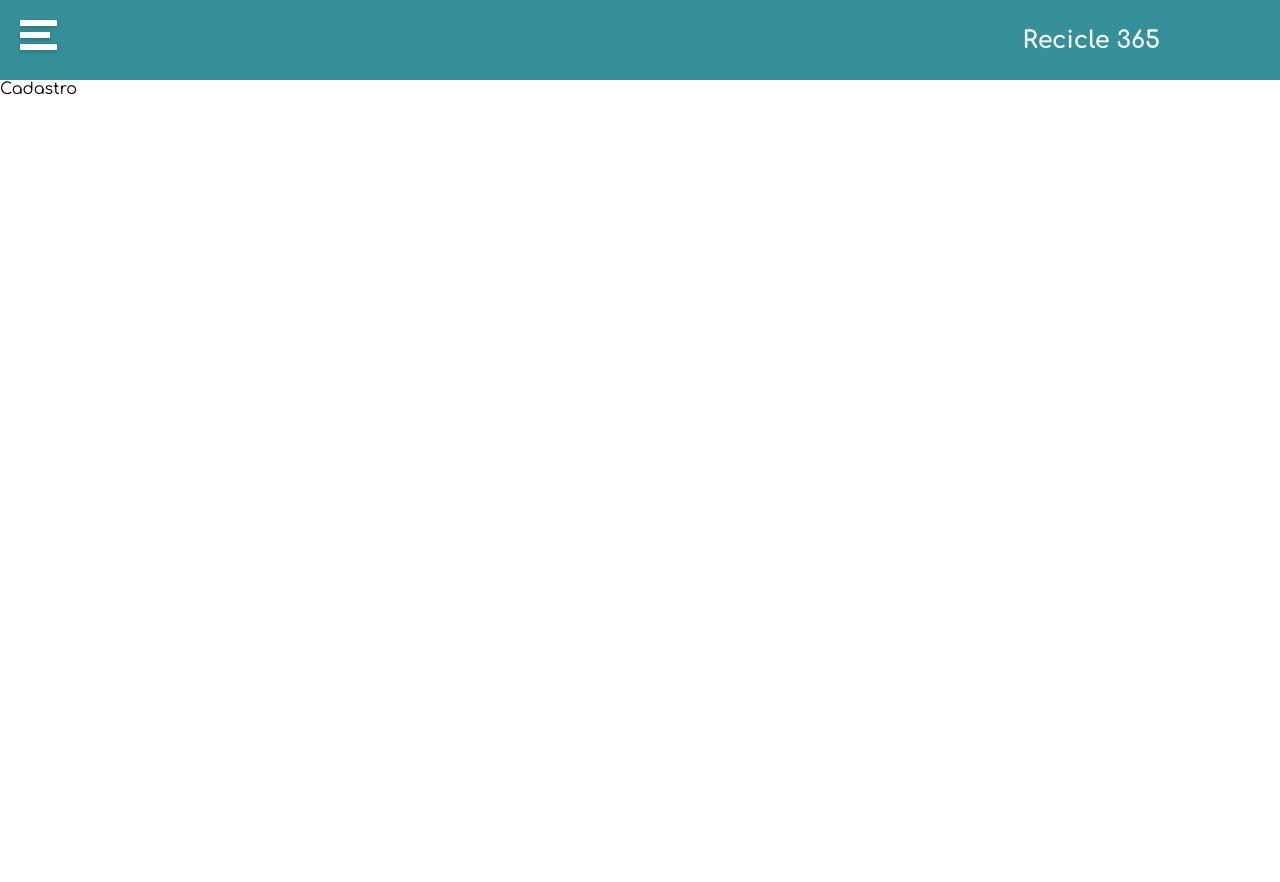
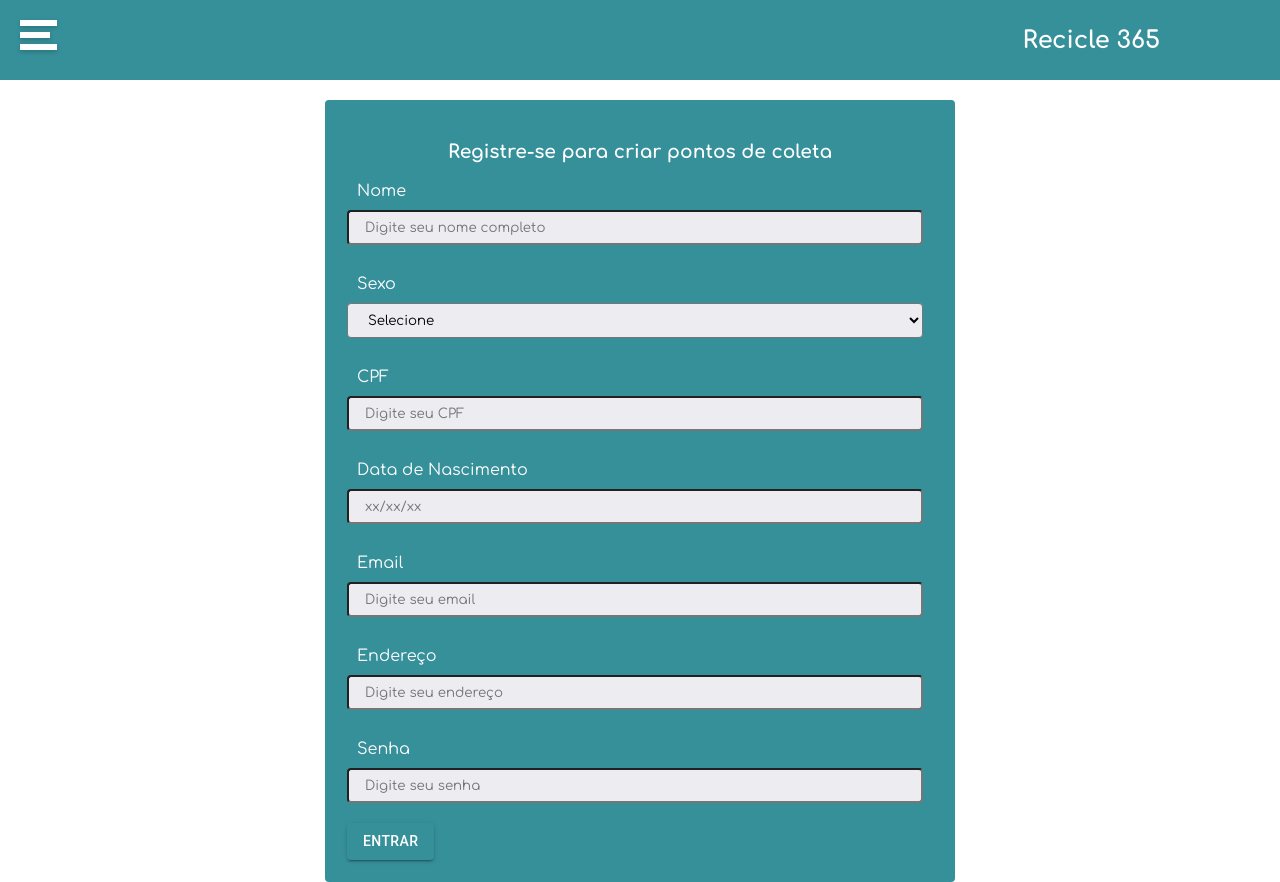
Before and after one commit to renatapulz/recicla365, a React (Vite) app: page /cadastro in a window 1280 px wide. Before the commit the page ends 800 px from the top, so only its background shows below. Built offline with nearby package versions, Linux system fonts and the light colour scheme.

Commit message:
Criação da tela de cadastro usando hook form, ajustes na função de cadastro e correção do redirecionamento de uma das páginas

```diff
--- a/src/mock/db.json
+++ b/src/mock/db.json
@@ -1,11 +1,131 @@
 {
-    "users": [
-      { "id": "1", "nome": "Renata Pulz", "sexo": "feminino", "cpf": "123.456.789-00", "data_nascimento": "2000-10-10", "email": "renata@example.com", "senha": "senha123", "endereco": {"logradouro": "Rua Exemplo, 123","bairro": "Bairro Exemplo","cidade": "Cidade Exemplo","estado": "Estado Exemplo","cep": "12345-678"}},
-      { "id": "2", "nome": "Adriano Pulz", "sexo": "masculino", "cpf": "123.456.789-11", "data_nascimento": "2011-11-11", "email": "adriano@example.com", "senha": "senha123", "endereco": {"logradouro": "Rua Exemplo, 123","bairro": "Bairro Exemplo","cidade": "Cidade Exemplo","estado": "Estado Exemplo","cep": "12345-678"}}
-
-    ],
-    "collection-points": [
-      { "id": "1", "userId": "1", "nomeLocal": "Concap", "descricao": "Aterro Itacorubi", "endereco": {"logradouro": "Rua Exemplo, 123","bairro": "Bairro Exemplo","cidade": "Cidade Exemplo","estado": "Estado Exemplo","cep": "12345-678"}, "tiposResiduos": ["vidros", "plasticos", "madeira"]},
-      { "id": "2", "userId": "2", "nomeLocal": "Ponto Lagoa", "descricao": "Aterro Lagoa", "endereco": {"logradouro": "Rua Exemplo 2, 123","bairro": "Bairro Exemplo2","cidade": "Cidade Exemplo2","estado": "Estado Exemplo2","cep": "12345-678222"}, "tiposResiduos": ["metal", "plasticos"]}
-    ]
-  }
+  "users": [
+    {
+      "id": "1",
+      "name": "Renata Pulz",
+      "sexo": "feminino",
+      "cpf": "123.456.789-00",
+      "data_nascimento": "2000-10-10",
+      "email": "renata@example.com",
+      "password": "senha123",
+      "endereco": "Rua Exemplo"
+    },
+    {
+      "id": "2",
+      "name": "Adriano Pulz",
+      "sexo": "masculino",
+      "cpf": "123.456.789-11",
+      "data_nascimento": "2011-11-11",
+      "email": "adriano@example.com",
+      "password": "senha123",
+      "endereco": "Rua Exemplo2"
+    },
+    {
+      "name": "mariana reis",
+      "sexo": "Feminino",
+      "cpf": "885.143.370-41",
+      "nascimento": "10/10/20",
+      "email": "amari@exameple.com",
+      "endereco": "rua lalala",
+      "password": " xxz",
+      "id": "2Wtz1VJ"
+    },
+    {
+      "name": "Renata Martins Dantas Pulz",
+      "sexo": "Feminino",
+      "cpf": "885.143.370-41",
+      "nascimento": "101020",
+      "email": "renatadpulz@gmail.com",
+      "endereco": "rua Salvatina Feliciana dos Santos",
+      "password": "2222",
+      "id": "eXG2SnB"
+    },
+    {
+      "name": "Renata Martins Dantas Pulz",
+      "sexo": "Feminino",
+      "cpf": "885.143.370-41",
+      "nascimento": "101020",
+      "email": "renatadpulz@gmail.com",
+      "endereco": "rua Salvatina Feliciana dos Santos",
+      "password": "2222",
+      "id": "qcYkyu3"
+    },
+    {
+      "name": "Renata Martins Dantas Pulz",
+      "sexo": "Feminino",
+      "cpf": "885.143.370-41",
+      "nascimento": "101020",
+      "email": "renatadpulz@gmail.com",
+      "endereco": "rua Salvatina Feliciana dos Santos",
+      "password": "jhbhjbj",
+      "id": "VkgoOEl"
+    },
+    {
+      "name": "jaqueline silveira",
+      "sexo": "Feminino",
+      "cpf": "503.864.080-09",
+      "nascimento": "101020",
+      "email": "jaqueline.silveira@example.com",
+      "endereco": "rua Salvatina Feliciana dos Santos",
+      "password": "23243",
+      "id": "BNgvGkU"
+    },
+    {
+      "name": "Lilian Rios",
+      "sexo": "Feminino",
+      "cpf": "866.227.510-99",
+      "nascimento": "101020",
+      "email": "jaqueline.silveira2@example.com",
+      "endereco": "rua Salvatina Feliciana dos Santos",
+      "password": "fvdvd",
+      "id": "o-ZWG7X"
+    },
+    {
+      "name": "tadeu sc",
+      "sexo": "Masculino",
+      "cpf": "209.482.320-21",
+      "nascimento": "10/10/88",
+      "email": "tadeu@examp.com",
+      "endereco": "rua lalala",
+      "password": "teste123",
+      "id": "FOAvxlJ"
+    }
+  ],
+  "collection-points": [
+    {
+      "id": "1",
+      "userId": "1",
+      "nomeLocal": "Concap",
+      "descricao": "Aterro Itacorubi",
+      "endereco": {
+        "logradouro": "Rua Exemplo, 123",
+        "bairro": "Bairro Exemplo",
+        "cidade": "Cidade Exemplo",
+        "estado": "Estado Exemplo",
+        "cep": "12345-678"
+      },
+      "tiposResiduos": [
+        "vidros",
+        "plasticos",
+        "madeira"
+      ]
+    },
+    {
+      "id": "2",
+      "userId": "2",
+      "nomeLocal": "Ponto Lagoa",
+      "descricao": "Aterro Lagoa",
+      "endereco": {
+        "logradouro": "Rua Exemplo 2, 123",
+        "bairro": "Bairro Exemplo2",
+        "cidade": "Cidade Exemplo2",
+        "estado": "Estado Exemplo2",
+        "cep": "12345-678222"
+      },
+      "tiposResiduos": [
+        "metal",
+        "plasticos"
+      ]
+    }
+  ]
+}
--- a/src/pages/Cadastro/CadastroPage.jsx
+++ b/src/pages/Cadastro/CadastroPage.jsx
@@ -1,10 +1,90 @@
+import { useContext } from "react";
+import { AuthContext } from '../../hooks/AuthContext';
+import CustomButton from "../../assets/components/buttom/buttom";
+import { useForm } from "react-hook-form";
 import "./style.css";
 
 function CadastroPage() {
+    const { register, handleSubmit, formState: { errors, isSubmitted } } = useForm();
+    const { cadastro } = useContext(AuthContext);
+
+    const handleSignupSubmit = (data) => {
+        const { name, sexo, cpf, nascimento, email, endereco, password } = data;
+        cadastro(name, sexo, cpf, nascimento, email, endereco, password);
+    };
 
     return (
         <div>
-            Cadastro
+            <div className="container">
+                <form className="signup-screen" onSubmit={handleSubmit((handleSignupSubmit))}>
+                    <h3>Registre-se para criar pontos de coleta</h3>
+                    <div>
+                        <label>Nome</label>
+                        <input type="text"
+                            className="input-forms"
+                            placeholder="Digite seu nome completo"
+                            {...register("name", { required: true, minLength: 5, maxLength: 50 })}></input>
+                        {errors.name && errors.name.type === "required" && isSubmitted && (<p className="error-message">Campo obrigatório.</p>)}
+                        {errors.name && errors.name.type === "maxLength" && isSubmitted && (<p className="error-message">O nome não pode ter mais de 50 caracteres.</p>)}
+                        {errors.name && errors.name.type === "minLength" && isSubmitted && (<p className="error-message">Por favor, verifique seus dados.</p>)}
+                    </div>
+                    <div>
+                        <label>Sexo</label>
+                        <select className="input-forms"
+                            {...register("sexo", {validate: (value) => {return value !== "0"}})}>
+                            <option value="0">Selecione</option>
+                            <option value="Feminino">Feminino</option>
+                            <option value="Masculino">Masculino</option>
+                        </select>
+                        {errors?.sexo && isSubmitted && <p className="error-message">Campo obrigatório.</p>}
+                    </div>
+                    <div>
+                        <label>CPF</label>
+                        <input type="text" className="input-forms"
+                            placeholder="Digite seu CPF"
+                            {...register("cpf", { required: true, pattern:/^(\d{3}\.\d{3}\.\d{3}-\d{2}|\d{11})$/ })}></input>
+                        {errors.cpf && errors.cpf.type === "required" && isSubmitted && (<p className="error-message">Campo obrigatório.</p>)}
+                        {errors.cpf && errors.cpf.type === "pattern" && isSubmitted && (<p className="error-message">Por favor, insira um CPF válido.</p>)}
+                    </div>
+                    <div>
+                        <label>Data de Nascimento</label>
+                        <input type="text"
+                            className="input-forms"
+                            placeholder="xx/xx/xx"
+                            {...register("nascimento", { required: true, maxLength: 8 })}></input>
+                        {errors.nascimento && errors.nascimento.type === "required" && isSubmitted && (<p className="error-message">Campo obrigatório.</p>)}
+                        {errors.nascimento && errors.nascimento.type === "maxLength" && isSubmitted && (<p className="error-message">Por favor, verifique seus dados.</p>)}
+                    </div>
+                    <div>
+                        <label>Email</label>
+                        <input type="text"
+                            className="input-forms"
+                            placeholder="Digite seu email"
+                            {...register("email", { required: true, maxLength: 64, pattern: /^[^\s@]+@[^\s@]+\.[^\s@]+$/ })}></input>
+                        {errors.email && errors.email.type === "required" && isSubmitted && (<p className="error-message">Campo obrigatório.</p>)}
+                        {errors.email && errors.email.type === "maxLength" && isSubmitted && (<p className="error-message">O email não pode ter mais de 64 caracteres.</p>)}
+                        {errors.email && errors.email.type === "pattern" && isSubmitted && (<p className="error-message">Por favor, insira um email válido.</p>)}
+                    </div>
+                    <div>
+                        <label>Endereço</label>
+                        <input type="text"
+                            className="input-forms"
+                            placeholder="Digite seu endereço"
+                            {...register("endereco", { required: true })}></input>
+                        {errors.endereco && errors.endereco.type === "required" && isSubmitted && (<p className="error-message">Campo obrigatório.</p>)}
+                    </div>
+                    <div>
+                        <label>Senha</label>
+                        <input type="password"
+                            className="input-forms"
+                            placeholder="Digite seu senha"
+                            {...register("password", { required: true, maxLength: 8 })}></input>
+                        {errors.password && errors.password.type === "required" && isSubmitted && (<p className="error-message">Campo obrigatório.</p>)}
+                        {errors.password && errors.password.type === "maxLength" && isSubmitted && (<p className="error-message">A senha não pode ter mais de 8 caracteres.</p>)}
+                    </div>
+                    <CustomButton type="submit" buttonText="Entrar" />
+                </form>
+            </div>
         </div>
     )
 }
--- a/src/pages/Cadastro/style.css
+++ b/src/pages/Cadastro/style.css
@@ -0,0 +1,51 @@
+
+.signup-screen {
+    border: 2px solid #36909A;
+    border-radius: 4px;
+    background-color: #36909A;
+    margin: 0 auto;
+    padding: 20px;
+    margin-top: 20px;
+}
+
+form {
+    max-width: 630px;
+    margin: 0 auto;
+    padding: 20px;
+}
+
+label {
+    display: block;
+    text-align: left;
+    padding: 10px;
+    color: #FFFFFF;
+}
+
+.input-forms {
+    width: calc(100% - 10px);
+    background-color: #ECECF1;
+    border-radius: 4px;
+    padding: 8px 16px;
+    margin-bottom: 20px;
+}
+
+.error-message {
+    color: black;
+    font-weight: bolder;
+    padding: 5px;
+}
+
+h3 {
+    text-align: center;
+    margin: 20px 0 10px 0;
+    font-weight: 800;
+    color: #FFFFFF;
+}
+
+.link-signup {
+    margin-bottom: 10px;
+    padding-right: 20px;
+    text-align: right;
+    color: #FFFFFF;
+    text-decoration: none;
+}
--- a/src/pages/Login/LoginPage.jsx
+++ b/src/pages/Login/LoginPage.jsx
@@ -38,7 +38,7 @@
                         {errors.password && errors.password.type === "required" && isSubmitted && (<p className="error-message">Campo obrigatório.</p>)}
                         {errors.password && errors.password.type === "maxLength" && isSubmitted && (<p className="error-message">A senha não pode ter mais de 8 caracteres.</p>)}
                     </div>
-                    <Link to="/cadastro" className="link-signup"><p>Não tem conta? Registre se?</p></Link>
+                    <Link to="/cadastro" className="link-signup"><p>Não tem conta? Registre-se?</p></Link>
                     <CustomButton type="submit" buttonText="Entrar" />
                 </form>
             </div>
```
Also changed, not shown: src/hooks/AuthContext.jsx (+21 -11 lines).
